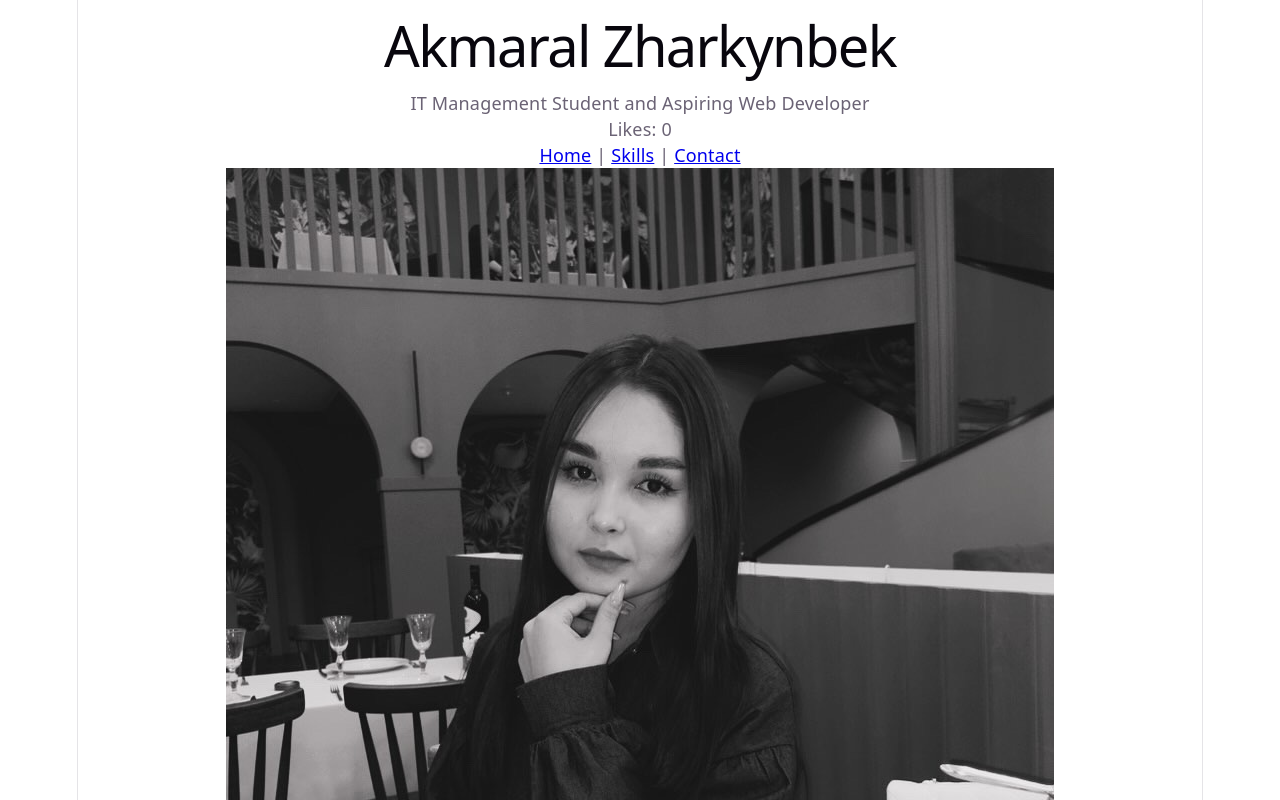
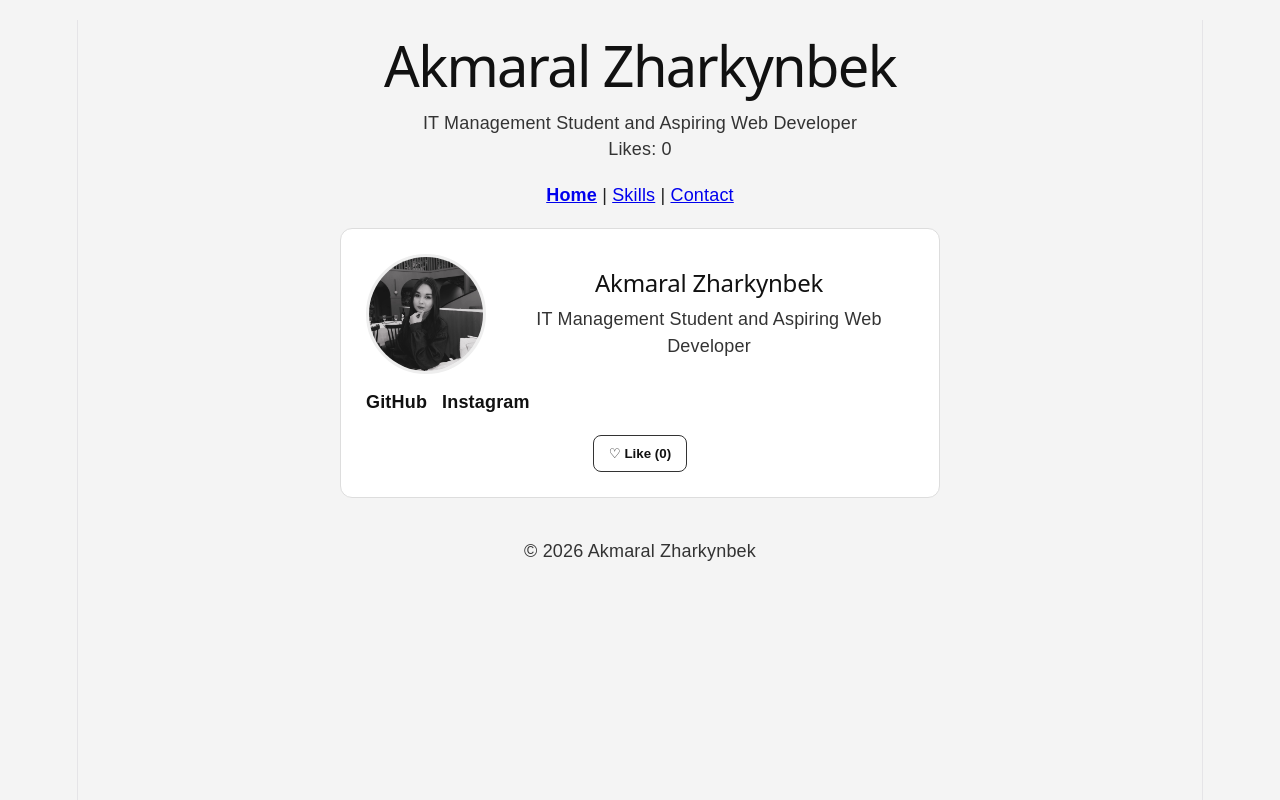
Before and after one commit to zharkynbeka328-wq/iwamad-practice, a React (Vite) app: page / in a window 1280 px wide. Shown: the top 800 px of the page. Built offline with nearby package versions, Linux system fonts and the light colour scheme.

Commit message:
Improve contact page and styling

```diff
--- a/src/App.css
+++ b/src/App.css
@@ -42,14 +42,16 @@ main {
 .profile-content {
   display: flex;
   align-items: center;
-  gap: 20px;
+  gap: 18px;
 }
 
 .profile-content img {
-  width: 150px;
-  height: 150px;
+  width: 120px;
+  height: 120px;
   border-radius: 50%;
   object-fit: cover;
+  border: 3px solid #eeeeee;
+  flex-shrink: 0;
 }
 
 .profile-content h2 {
@@ -109,7 +111,13 @@ footer {
     justify-content: center;
   }
 }
+
 .active-link {
   font-weight: bold;
   text-decoration: underline;
 }
+
+.contact-info p {
+  display: block;
+  margin: 10px 0;
+}
--- a/src/main.tsx
+++ b/src/main.tsx
@@ -1,3 +1,4 @@
+import "./App.css";
 import { StrictMode } from "react";
 import { createRoot } from "react-dom/client";
 import { BrowserRouter } from "react-router";
--- a/src/pages/Contact.tsx
+++ b/src/pages/Contact.tsx
@@ -1,12 +1,16 @@
 function Contact() {
   return (
     <main>
-      <h1>Contact Me</h1>
+      <section className="card">
+        <h1>Contact Me</h1>
 
-      <p>Email: zharkynbeka328@gmail.com</p>
-      <p>GitHub: zharkynbeka328-wq</p>
+        <div className="contact-info">
+          <p>Email: zharkynbeka328@gmail.com</p>
+          <p>GitHub: zharkynbeka328-wq</p>
+        </div>
+      </section>
     </main>
-  );
+  )
 }
 
-export default Contact;
+export default Contact
```
